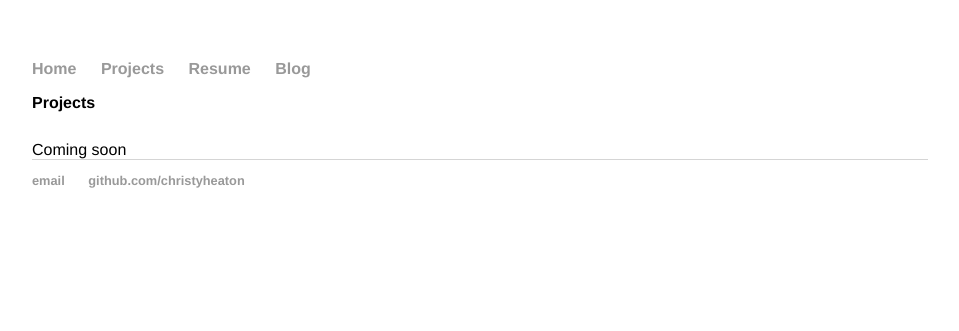
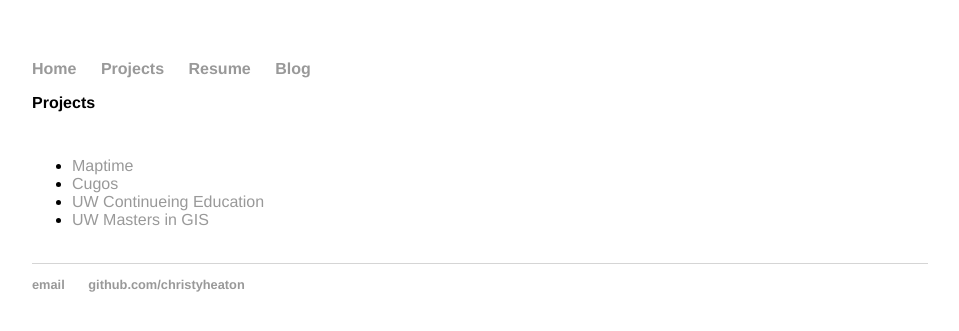
Before and after one commit to christyheaton/christyheaton.github.io, a Jekyll site: the page built from projects/index.html, in a window 1280 px wide. Shown: the top 331 px of the page, without its empty margins (160-1119 px from the left). Built offline with Jekyll 4.4.1, drawn with Linux system fonts in a browser that asks for light colours.

Commit message:
removed coming soon

```diff
--- a/projects/index.html
+++ b/projects/index.html
@@ -4,5 +4,10 @@ title: Projects
 ---
 <h1>Projects</h1>
 <br>
-Coming soon
+<ul>
+    <li><a href="maptimesea.github.io">Maptime</a></li>
+    <li><a href="cugos.com">Cugos</a></li>
+    <li><a href="https://www.pce.uw.edu/certificates/python-programming">UW Continueing Education</a></li>
+    <li><a href="https://www.gisonline.uw.edu/">UW Masters in GIS</a></li>
+</ul>
 <br>
--- a/resume/index.html
+++ b/resume/index.html
@@ -4,7 +4,5 @@ title: Christy's resume
 ---
 <h1>Resume</h1>
 <br>
-Coming soon
+Download a PDF version <a href="/images/Christy_Heaton_Resume_20170409.pdf">here.</a>
 <br>
-In the meantime, download a PDF version <a href="/images/Christy_Heaton_Resume_20170409.pdf">here.</a>
-<br>
```
